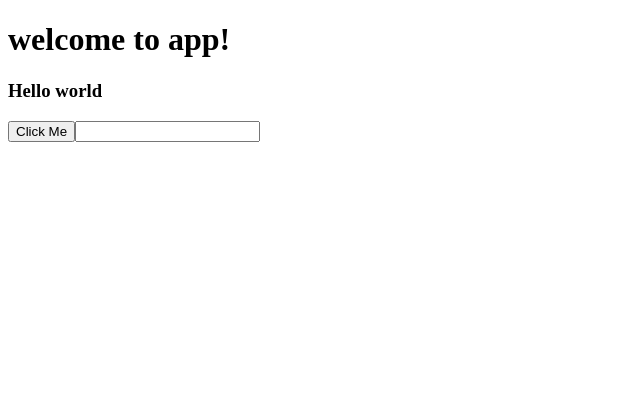
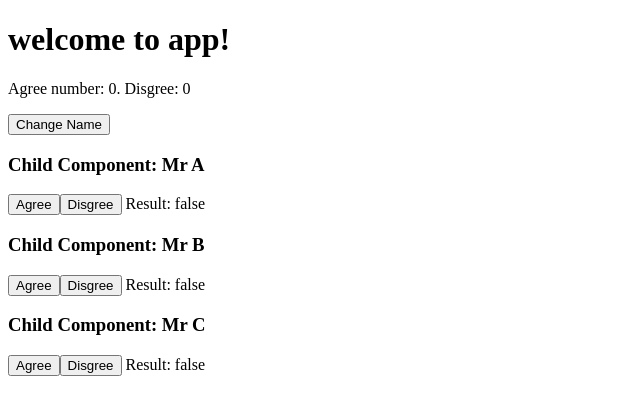
Before and after one commit to tanmyblog/learning-angular-2, an Angular app: page / in a window 1280 px wide. Shown: the top 414 px of the page, without its empty margins (0-640 px from the left). Built offline with nearby package versions, Linux system fonts and the light colour scheme.

Commit message:
Interaction between components

```diff
--- a/src/app/app.component.html
+++ b/src/app/app.component.html
@@ -1,2 +1,6 @@
 <h1>welcome to {{ title }}!</h1>
-<my-tutorial></my-tutorial>
+
+<p>Agree number: {{agree}}. Disgree: {{disgree}}</p>
+<button (click)="changeName()">Change Name</button>
+
+<my-tutorial *ngFor="let person of names" [name]="person" (onVote)="parentVote($event)"></my-tutorial>
--- a/src/app/app.component.ts
+++ b/src/app/app.component.ts
@@ -1,4 +1,5 @@
-import { Component } from '@angular/core';
+import { TutorialComponent } from './tutorial/tutorial.component';
+import { Component, ViewChild } from '@angular/core';
 
 @Component({
   selector: 'app-root',
@@ -7,4 +8,20 @@ import { Component } from '@angular/core';
 })
 export class AppComponent {
   title = 'app';
+
+  public agree: number = 0;
+  public disgree: number = 0;
+  public names = ['Mr A', 'Mr B', 'Mr C'];
+
+  @ViewChild(TutorialComponent)
+  private tutorialComponent : TutorialComponent;
+
+  parentVote(agree: boolean) {
+    if(agree==true) this.agree++;
+    else this.disgree++;
+  }
+
+  changeName(){
+    this.tutorialComponent.setName('Change name in Parent');
+  }
 }
--- a/src/app/tutorial/tutorial.component.ts
+++ b/src/app/tutorial/tutorial.component.ts
@@ -1,11 +1,13 @@
-import { Component } from '@angular/core';
+import { Component, Input, Output, EventEmitter } from '@angular/core';
 
-@Component ({
+@Component({
     selector: 'my-tutorial',
     template: `
-        <h3>{{title}}</h3>
-        <button (click)="OnClick(name.value)">Click Me</button>
-        <input type="text" #name />
+        <h3>Child Component: {{name}}</h3>
+
+        <button [disabled]="voted" (click)="vote(true)">Agree</button>
+        <button [disabled]="voted" (click)="vote(false)">Disgree</button>
+        Result: {{voted}}
     `,
     styles: [`
 
@@ -13,9 +15,17 @@ import { Component } from '@angular/core';
 })
 
 export class TutorialComponent {
-    public title = 'Hello world';
+    @Input() name: string;
+    @Output() onVote = new EventEmitter<boolean>();
 
-    OnClick (value) {
-        console.log(value);
+    public voted: boolean = false;
+
+    setName(name: string) {
+        this.name = name;
+    }
+
+    vote(agree: boolean) {
+        this.voted = true;
+        this.onVote.emit(agree);
     }
 }
```
